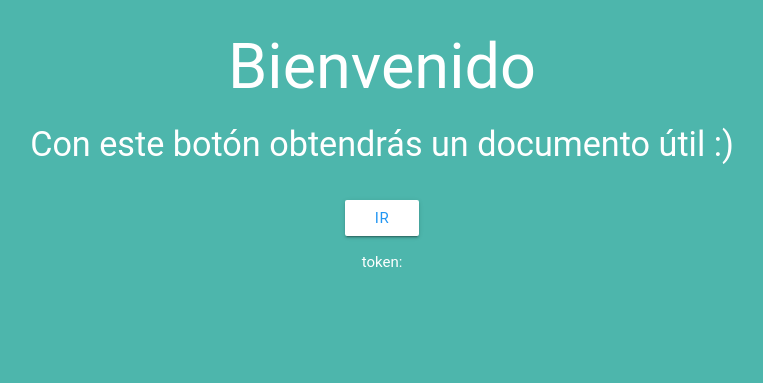
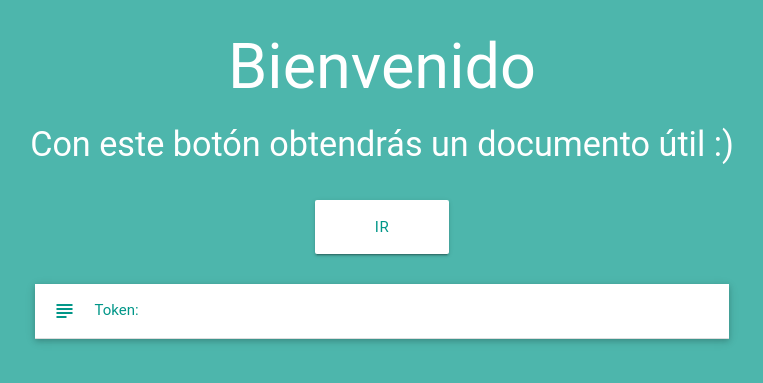
Before and after one commit to bgtyhn/soporte, a Django app: template redes/repositorio/templates/redes/index.html in a window 1280 px wide. Shown: the part 160-543 px from the top of the page, without its empty margins (258-1021 px from the left). Run offline with Django 3.2, Linux system fonts and the light colour scheme; the template is opened without the code that fills it: values that come from a table or form of the project are taken from there, others are empty; data comes from the database, SQL or seed files in the repository; both versions use the stored data as it was after the commit; some libraries are stand-ins or nearby versions; some web fonts are replaced.

Commit message:
cambios index

```diff
--- a/redes/repositorio/templates/redes/index.html
+++ b/redes/repositorio/templates/redes/index.html
@@ -4,6 +4,7 @@
 	<title>Gracias por probar</title>
 
   <link rel="stylesheet" href="https://cdnjs.cloudflare.com/ajax/libs/materialize/0.97.8/css/materialize.min.css">
+  <link href="https://fonts.googleapis.com/icon?family=Material+Icons" rel="stylesheet">
 
   <script src="https://code.jquery.com/jquery-3.1.1.js" integrity="sha256-16cdPddA6VdVInumRGo6IbivbERE8p7CQR3HzTBuELA=" crossorigin="anonymous"></script>
   <script src="https://cdnjs.cloudflare.com/ajax/libs/materialize/0.97.8/js/materialize.min.js"></script>
@@ -16,8 +17,18 @@
 			<h1>Bienvenido</h1>
 			<h4>Con este botón obtendrás un documento útil :)</h4>
 			<br>
-			<a class="white blue-text waves-effect waves-light btn">ir</a>
-			<p>token: </p>
+			<a target="_blank" href="{{ redirect.fileAddress }}" class="white teal-text waves-effect waves-light btn-large" style="min-width: 15%">ir</a>
+			<br><br>
+			<div class="row">
+				<div class="col s10 offset-s1 left-align">
+					<ul class="collapsible popout" data-collapsible="accordion">
+						<li>
+							<div class="collapsible-header teal-text"><i class="material-icons">subject</i>Token:</div>
+							<div class="collapsible-body"><p style='word-wrap: break-word'>{{ redirect.token }}</p></div>
+						</li>
+					</ul>
+				</div>
+			</div>
 		</div>
 	</div>
 
--- a/redes/repositorio/views.py
+++ b/redes/repositorio/views.py
@@ -1,9 +1,15 @@
 from django.http import HttpResponse
 from django.template import loader
+from .models import Token
 
 def index(request):
 	template = loader.get_template('redes/index.html')
 	context = {}
+	token = request.GET['token']
+	print(token)
+	redirect = Token.objects.get(token = token);
+	print(redirect)
+	context['redirect'] = redirect
 	return HttpResponse(template.render(context, request))
 
 # Create your views here.
```
Also changed, not shown: redes/db.sqlite3, 1 other file.
